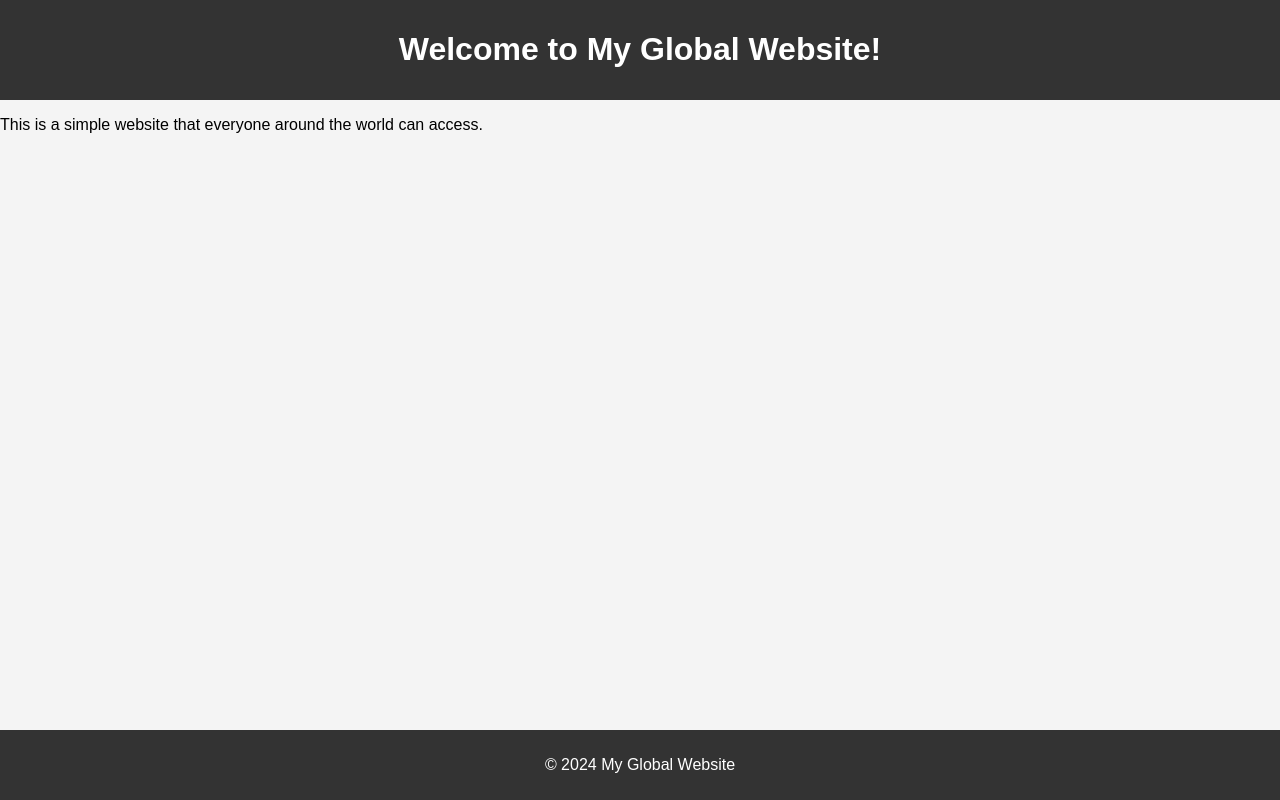
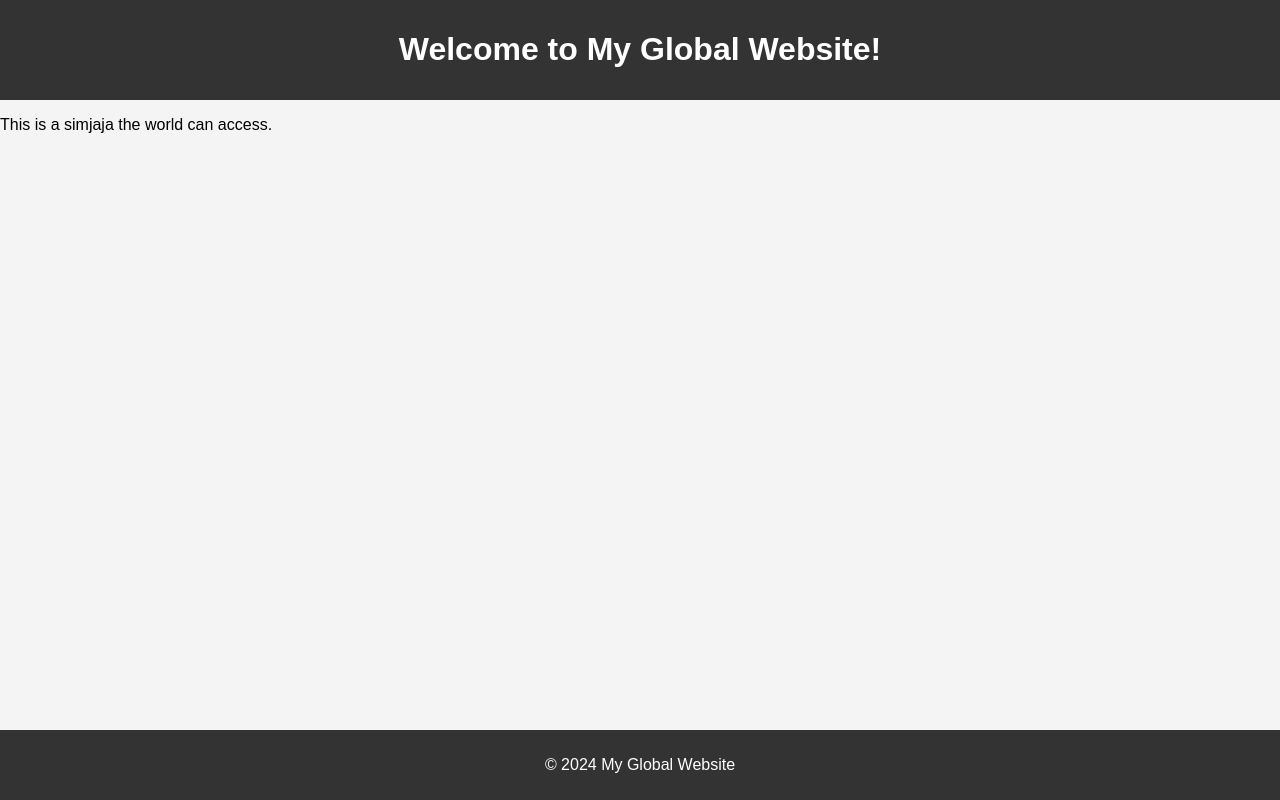
Before and after one commit to Ruben-Popovici/Rovan, a plain HTML site: page index.html in a window 1280 px wide. Drawn offline with Linux system fonts and the light colour scheme.

Commit message:
Update index.html

```diff
--- a/index.html
+++ b/index.html
@@ -13,7 +13,7 @@
     </header>
 
     <section>
-        <p>This is a simple website that everyone around the world can access.</p>
+        <p>This is a simjaja the world can access.</p>
     </section>
 
     <footer>
```
